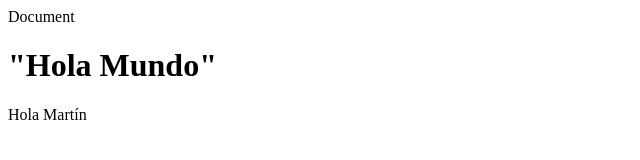
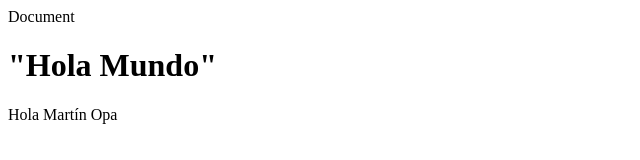
Before and after one commit to MartinMeza22/PW1, a plain HTML site: page index.html in a window 1280 px wide. Shown: the full height of the page, 0-640 px from the left. Drawn offline with Linux system fonts and the light colour scheme.

Commit message:
Update index.html

```diff
--- a/index.html
+++ b/index.html
@@ -9,6 +9,7 @@
     <h1>"Hola Mundo"</h1>
     <p>
         Hola Martín
+        Opa
     </p>
 </body>
 </html>
```
